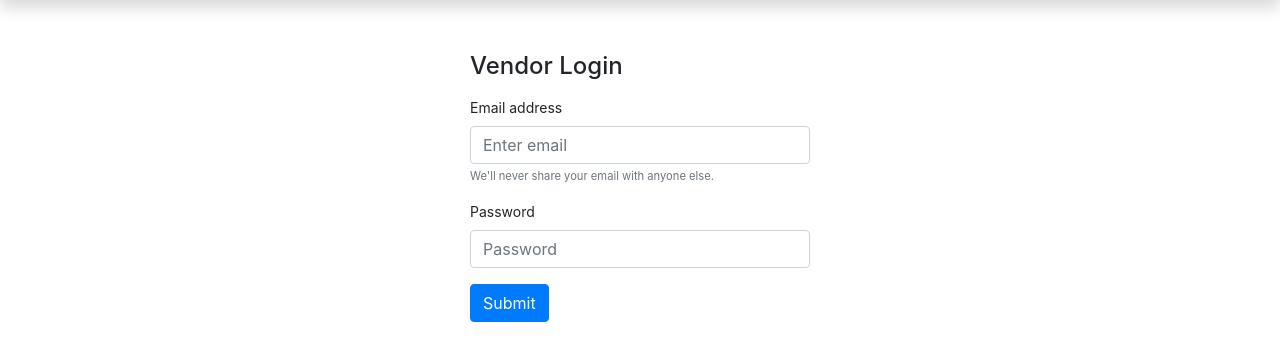
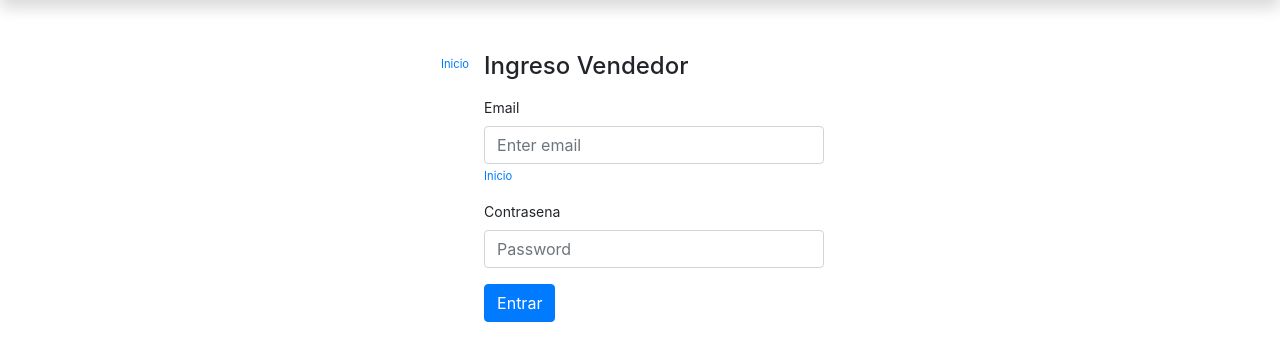
Before and after one commit to El-Maus/Aplicaciones_Web, a PHP site: page /itp/admin/login.php in a window 1280 px wide. Shown: the part 48-409 px from the top of the page. Run offline with PHP 8.4, Linux system fonts and the light colour scheme; some libraries are stand-ins or nearby versions.

Commit message:
Cambio en front end 2

```diff
--- a/itp/pro/admin/login.php
+++ b/itp/pro/admin/login.php
@@ -4,21 +4,22 @@
 
 <div class="container">
 	<div class="row justify-content-center" style="margin:100px 0;">
+	<small id="emailHelp" class="form-text text-muted"><a href="http://localhost/project/itp/index1.php">Inicio</a></small>
 		<div class="col-md-4">
-			<h4>Vendor Login</h4>
+			<h4>Ingreso Vendedor</h4>
 			<p class="message"></p>
 			<form id="admin-login-form">
 			  <div class="form-group">
-			    <label for="email">Email address</label>
+			    <label for="email">Email</label>
 			    <input type="email" class="form-control" name="email" id="email"  placeholder="Enter email">
-			    <small id="emailHelp" class="form-text text-muted">We'll never share your email with anyone else.</small>
+			    <small id="emailHelp" class="form-text text-muted"><a href="http://localhost/project/itp/index1.php">Inicio</a></small>
 			  </div>
 			  <div class="form-group">
-			    <label for="password">Password</label>
+			    <label for="password">Contrasena</label>
 			    <input type="password" class="form-control" name="password" id="password" placeholder="Password">
 			  </div>
 			  <input type="hidden" name="admin_login" value="1">
-			  <button type="button" class="btn btn-primary login-btn">Submit</button>
+			  <button type="button" class="btn btn-primary login-btn">Entrar</button>
 			</form>
 		</div>
 	</div>
```
Also changed, not shown: itp/customer-login/user-registration.php (+7 -8 lines).
